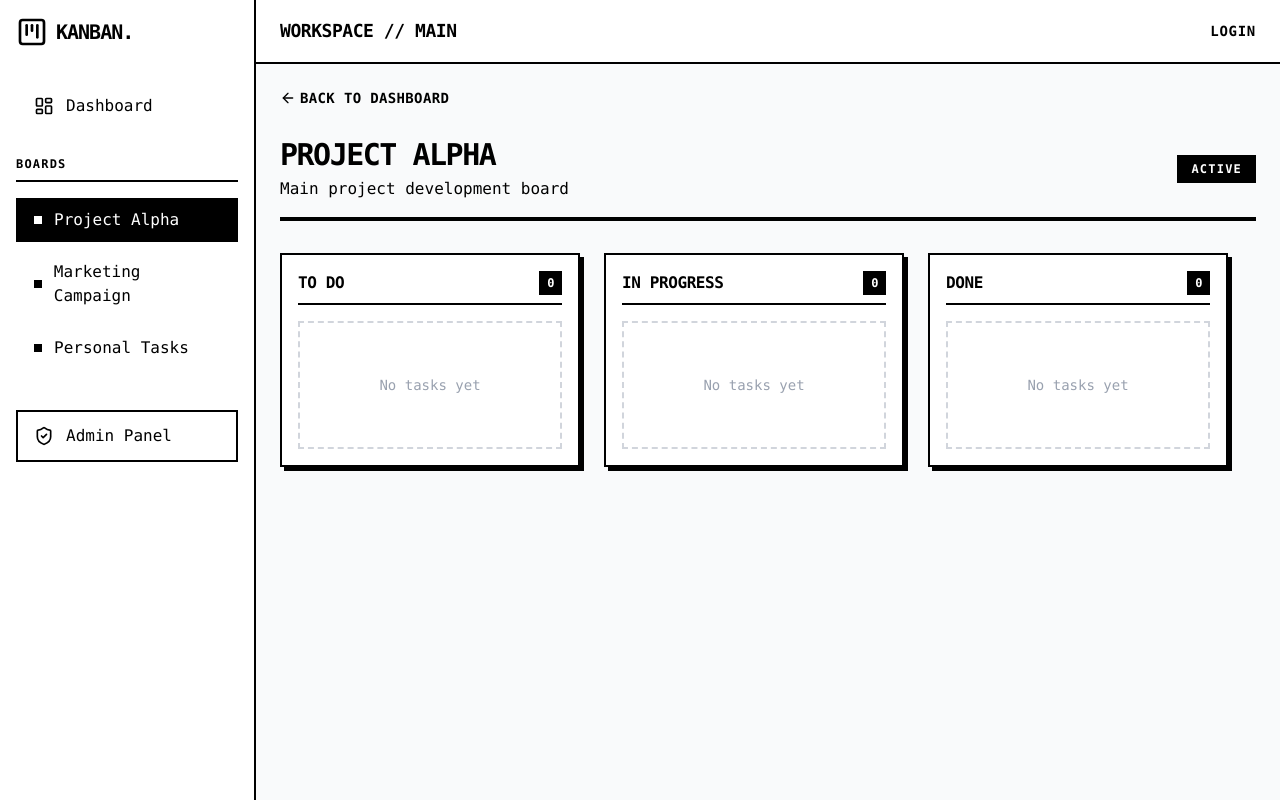
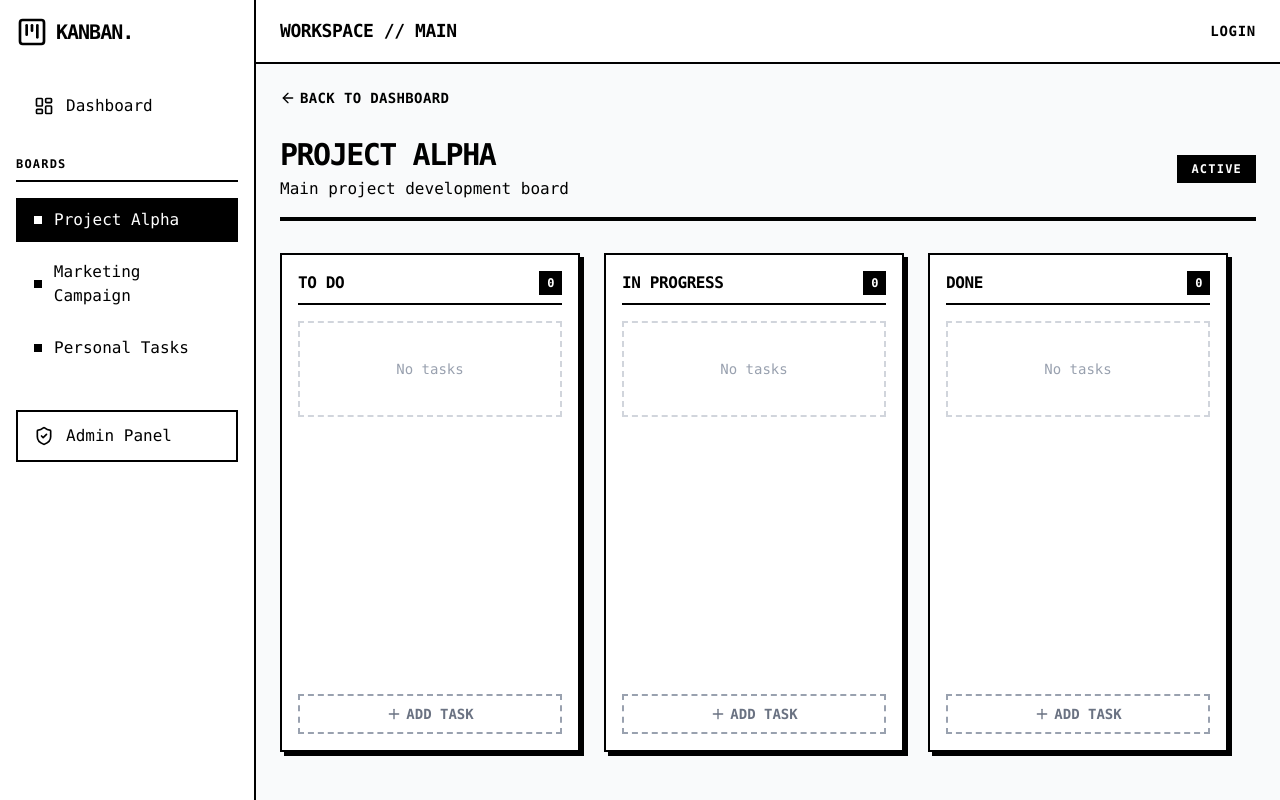
Before and after one commit to devjimah/kanban-task-manager, a React (Vite) app: page /board/1 in a window 1280 px wide. Built offline with nearby package versions, Linux system fonts and the light colour scheme.

Commit message:
feat(zustand): added zustand for advanced state management

```diff
--- a/package.json
+++ b/package.json
@@ -15,7 +15,8 @@
     "react": "^19.2.0",
     "react-dom": "^19.2.0",
     "react-router-dom": "^7.13.0",
-    "tailwindcss": "^4.1.18"
+    "tailwindcss": "^4.1.18",
+    "zustand": "^5.0.10"
   },
   "devDependencies": {
     "@eslint/js": "^9.39.1",
--- /dev/null
+++ b/src/components/Column.tsx
@@ -0,0 +1,85 @@
+import React, { useState } from 'react';
+import type { Column as ColumnType, Task } from '../store/types';
+import TaskCard from './TaskCard';
+import { useStore } from '../store/useStore';
+import { Plus } from 'lucide-react';
+
+interface ColumnProps {
+  column: ColumnType;
+  tasks: Task[];
+}
+
+const Column: React.FC<ColumnProps> = ({ column, tasks }) => {
+  const addTask = useStore((state) => state.addTask);
+  const [isAdding, setIsAdding] = useState(false);
+  const [newTaskTitle, setNewTaskTitle] = useState('');
+
+  const handleAddTask = (e: React.FormEvent) => {
+    e.preventDefault();
+    if (newTaskTitle.trim()) {
+      addTask(column.id, newTaskTitle);
+      setNewTaskTitle('');
+      setIsAdding(false);
+    }
+  };
+
+  return (
+    <div className="min-w-[300px] bg-white border-2 border-black p-4 shadow-[4px_4px_0px_0px_rgba(0,0,0,1)] h-full flex flex-col">
+      <h3 className="font-bold text-black mb-4 flex items-center justify-between uppercase tracking-tight border-b-2 border-black pb-2">
+        {column.title}
+        <span className="bg-black text-white text-xs px-2 py-1 font-mono">
+          {tasks.length}
+        </span>
+      </h3>
+
+      <div className="flex-1 overflow-y-auto min-h-[100px]">
+        {tasks.map((task) => (
+          <TaskCard key={task.id} task={task} />
+        ))}
+        {tasks.length === 0 && !isAdding && (
+           <div className="h-24 border-2 border-dashed border-gray-300 flex items-center justify-center text-gray-400 text-sm font-medium">
+             No tasks
+           </div>
+        )}
+      </div>
+
+      {isAdding ? (
+        <form onSubmit={handleAddTask} className="mt-4">
+          <input
+            autoFocus
+            type="text"
+            value={newTaskTitle}
+            onChange={(e) => setNewTaskTitle(e.target.value)}
+            placeholder="Task title..."
+            className="w-full border-2 border-black p-2 text-sm font-mono mb-2 focus:outline-none focus:bg-gray-50"
+          />
+          <div className="flex gap-2">
+            <button
+              type="submit"
+              className="px-3 py-1 bg-black text-white text-xs font-bold uppercase hover:bg-gray-800"
+            >
+              Add
+            </button>
+            <button
+              type="button"
+              onClick={() => setIsAdding(false)}
+              className="px-3 py-1 border-2 border-black text-black text-xs font-bold uppercase hover:bg-gray-100"
+            >
+              Cancel
+            </button>
+          </div>
+        </form>
+      ) : (
+        <button
+          onClick={() => setIsAdding(true)}
+          className="mt-4 flex items-center justify-center gap-1 w-full border-2 border-dashed border-gray-400 text-gray-500 hover:border-black hover:text-black py-2 text-sm font-bold uppercase transition-colors"
+        >
+          <Plus className="w-4 h-4" />
+          Add Task
+        </button>
+      )}
+    </div>
+  );
+};
+
+export default Column;
--- a/src/components/Sidebar.tsx
+++ b/src/components/Sidebar.tsx
@@ -1,9 +1,11 @@
 import React from 'react';
 import { NavLink } from 'react-router-dom';
 import { LayoutDashboard, KanbanSquare, ShieldCheck } from 'lucide-react';
-import boards from '../boards.json';
+import { useStore } from '../store/useStore';
 
 const Sidebar: React.FC = () => {
+  const boards = useStore((state) => state.boards);
+
   return (
     <aside className="w-64 bg-white text-black border-r-2 border-black min-h-screen p-4 font-mono">
       <div className="mb-8">
--- /dev/null
+++ b/src/components/TaskCard.tsx
@@ -0,0 +1,30 @@
+import React from 'react';
+import type { Task } from '../store/types';
+import { useStore } from '../store/useStore';
+import { X } from 'lucide-react';
+
+interface TaskCardProps {
+  task: Task;
+}
+
+const TaskCard: React.FC<TaskCardProps> = ({ task }) => {
+  const deleteTask = useStore((state) => state.deleteTask);
+
+  return (
+    <div className="bg-white border-2 border-black p-3 mb-3 shadow-[2px_2px_0px_0px_rgba(0,0,0,1)] relative group">
+      <button
+        onClick={() => deleteTask(task.id)}
+        className="absolute top-1 right-1 opacity-0 group-hover:opacity-100 p-1 hover:bg-black hover:text-white transition-all"
+        title="Delete Task"
+      >
+        <X className="w-3 h-3" />
+      </button>
+      <h4 className="font-bold text-black text-sm mb-1">{task.title}</h4>
+      {task.description && (
+        <p className="text-xs text-gray-500">{task.description}</p>
+      )}
+    </div>
+  );
+};
+
+export default TaskCard;
--- a/src/pages/BoardView.tsx
+++ b/src/pages/BoardView.tsx
@@ -1,11 +1,22 @@
 import React from 'react';
 import { useParams, Link } from 'react-router-dom';
-import boards from '../boards.json';
+import { useStore } from '../store/useStore';
+import Column from '../components/Column';
 import { ArrowLeft } from 'lucide-react';
 
 const BoardView: React.FC = () => {
   const { boardId } = useParams<{ boardId: string }>();
-  const board = boards.find((b) => b.id === boardId);
+  const board = useStore((state) => state.boards.find((b) => b.id === boardId));
+  const allColumns = useStore((state) => state.columns);
+  const allTasks = useStore((state) => state.tasks);
+
+  const columns = allColumns.filter((c) => c.boardId === boardId);
+  const tasks = allTasks; // Or filter if needed globally, but we pass filtering to Column component or filter here. The previous code passed all tasks to Column and filtered there? No, it filtered in map.
+  // Previous code: tasks={tasks.filter(t => t.columnId === col.id)}
+  // So 'tasks' here was just all tasks.
+  // Wait, my previous code was: const tasks = useStore((state) => state.tasks);
+  // ensuring tasks is just the array. That one was fine.
+  // The problematic one was: const columns = useStore((state) => state.columns.filter((c) => c.boardId === boardId));
 
   if (!board) {
     return (
@@ -19,15 +30,15 @@ const BoardView: React.FC = () => {
   }
 
   return (
-    <div className="font-mono">
-      <div className="mb-6">
+    <div className="font-mono h-full flex flex-col">
+      <div className="mb-6 flex-none">
         <Link to="/" className="inline-flex items-center text-sm font-bold text-black hover:underline uppercase tracking-wide">
           <ArrowLeft className="w-4 h-4 mr-1" />
           Back to Dashboard
         </Link>
       </div>
 
-      <div className="flex items-center justify-between mb-8 border-b-4 border-black pb-4">
+      <div className="flex items-center justify-between mb-8 border-b-4 border-black pb-4 flex-none">
         <div>
           <h1 className="text-3xl font-black text-black uppercase tracking-tighter">{board.title}</h1>
           <p className="text-black mt-1 font-medium">{board.description}</p>
@@ -37,21 +48,19 @@ const BoardView: React.FC = () => {
         </span>
       </div>
 
-      <div className="flex gap-6 overflow-x-auto pb-6">
-        {/* Mock Columns */}
-        {['To Do', 'In Progress', 'Done'].map((col) => (
-          <div key={col} className="min-w-[300px] bg-white border-2 border-black p-4 shadow-[4px_4px_0px_0px_rgba(0,0,0,1)]">
-            <h3 className="font-bold text-black mb-4 flex items-center justify-between uppercase tracking-tight border-b-2 border-black pb-2">
-              {col}
-              <span className="bg-black text-white text-xs px-2 py-1 font-mono">
-                0
-              </span>
-            </h3>
-            <div className="h-32 border-2 border-dashed border-gray-300 flex items-center justify-center text-gray-400 text-sm font-medium">
-              No tasks yet
+      <div className="flex gap-6 overflow-x-auto pb-6 flex-1">
+        {columns.map((col) => (
+          <Column
+            key={col.id}
+            column={col}
+            tasks={tasks.filter(t => t.columnId === col.id)}
+          />
+        ))}
+        {columns.length === 0 && (
+            <div className="flex items-center justify-center p-8 border-2 border-dashed border-gray-300 w-full text-gray-400 font-medium">
+                No columns defined for this board.
             </div>
-          </div>
-        ))}
+        )}
       </div>
     </div>
   );
--- a/src/pages/Dashboard.tsx
+++ b/src/pages/Dashboard.tsx
@@ -1,9 +1,10 @@
-import React from 'react';
 import { Link } from 'react-router-dom';
-import boards from '../boards.json';
+import { useStore } from '../store/useStore';
 import { KanbanSquare, ArrowRight } from 'lucide-react';
 
 const Dashboard: React.FC = () => {
+  const boards = useStore((state) => state.boards);
+
   return (
     <div className="font-mono">
       <h1 className="text-4xl font-black text-black mb-8 uppercase tracking-tighter decoration-4 underline decoration-black">Dashboard</h1>
--- /dev/null
+++ b/src/store/types.ts
@@ -0,0 +1,18 @@
+export interface Task {
+  id: string;
+  title: string;
+  description: string;
+  columnId: string;
+}
+
+export interface Column {
+  id: string;
+  title: string;
+  boardId: string;
+}
+
+export interface Board {
+  id: string;
+  title: string;
+  description: string;
+}
--- /dev/null
+++ b/src/store/useStore.ts
@@ -0,0 +1,107 @@
+import { create } from 'zustand';
+import { persist } from 'zustand/middleware';
+import type { Board, Column, Task } from './types';
+
+interface AppState {
+  boards: Board[];
+  columns: Column[];
+  tasks: Task[];
+
+  // Board Actions
+  addBoard: (title: string, description: string) => void;
+  deleteBoard: (id: string) => void;
+
+  // Column Actions
+  addColumn: (boardId: string, title: string) => void;
+  deleteColumn: (id: string) => void;
+
+  // Task Actions
+  addTask: (columnId: string, title: string, description?: string) => void;
+  deleteTask: (id: string) => void;
+  updateTask: (id: string, updates: Partial<Task>) => void;
+  moveTask: (taskId: string, targetColumnId: string) => void;
+}
+
+export const useStore = create<AppState>()(
+  persist(
+    (set) => ({
+      boards: [
+        { id: '1', title: 'Project Alpha', description: 'Main project development board' },
+        { id: '2', title: 'Marketing Campaign', description: 'Q3 Marketing tasks' },
+        { id: '3', title: 'Personal Tasks', description: 'Daily to-dos and reminders' },
+      ],
+      columns: [
+          { id: 'c1', title: 'To Do', boardId: '1' },
+          { id: 'c2', title: 'In Progress', boardId: '1' },
+          { id: 'c3', title: 'Done', boardId: '1' },
+          { id: 'c4', title: 'To Do', boardId: '2' },
+          { id: 'c5', title: 'In Progress', boardId: '2' },
+          { id: 'c6', title: 'To Do', boardId: '3' },
+          { id: 'c7', title: 'Done', boardId: '3' },
+      ],
+      tasks: [],
+
+      addBoard: (title, description) =>
+        set((state) => ({
+          boards: [
+            ...state.boards,
+            { id: crypto.randomUUID(), title, description },
+          ],
+        })),
+
+      deleteBoard: (id) =>
+        set((state) => ({
+          boards: state.boards.filter((b) => b.id !== id),
+          columns: state.columns.filter((c) => c.boardId !== id),
+          tasks: state.tasks.filter((t) => !state.columns.find(c => c.boardId === id && c.id === t.columnId)),
+        })),
+
+      addColumn: (boardId, title) =>
+        set((state) => ({
+          columns: [
+            ...state.columns,
+            { id: crypto.randomUUID(), title, boardId },
+          ],
+        })),
+
+      deleteColumn: (id) =>
+        set((state) => ({
+          columns: state.columns.filter((c) => c.id !== id),
+          tasks: state.tasks.filter((t) => t.columnId !== id),
+        })),
+
+      addTask: (columnId, title, description = '') =>
+        set((state) => ({
+          tasks: [
+            ...state.tasks,
+            {
+              id: crypto.randomUUID(),
+              title,
+              description,
+              columnId,
+            },
+          ],
+        })),
+
+      deleteTask: (id) =>
+        set((state) => ({
+          tasks: state.tasks.filter((t) => t.id !== id),
+        })),
+
+      updateTask: (id, updates) =>
+        set((state) => ({
+          tasks: state.tasks.map((t) => (t.id === id ? { ...t, ...updates } : t)),
+        })),
+
+      moveTask: (taskId, targetColumnId) =>
+        set((state) => ({
+          tasks: state.tasks.map((t) =>
+            t.id === taskId ? { ...t, columnId: targetColumnId } : t
+          ),
+        })),
+    }),
+    {
+      name: 'kanban-storage',
+    }
+  )
+);
```
Also changed, not shown: 1 other file (tests, documents, lock files or other folders).
